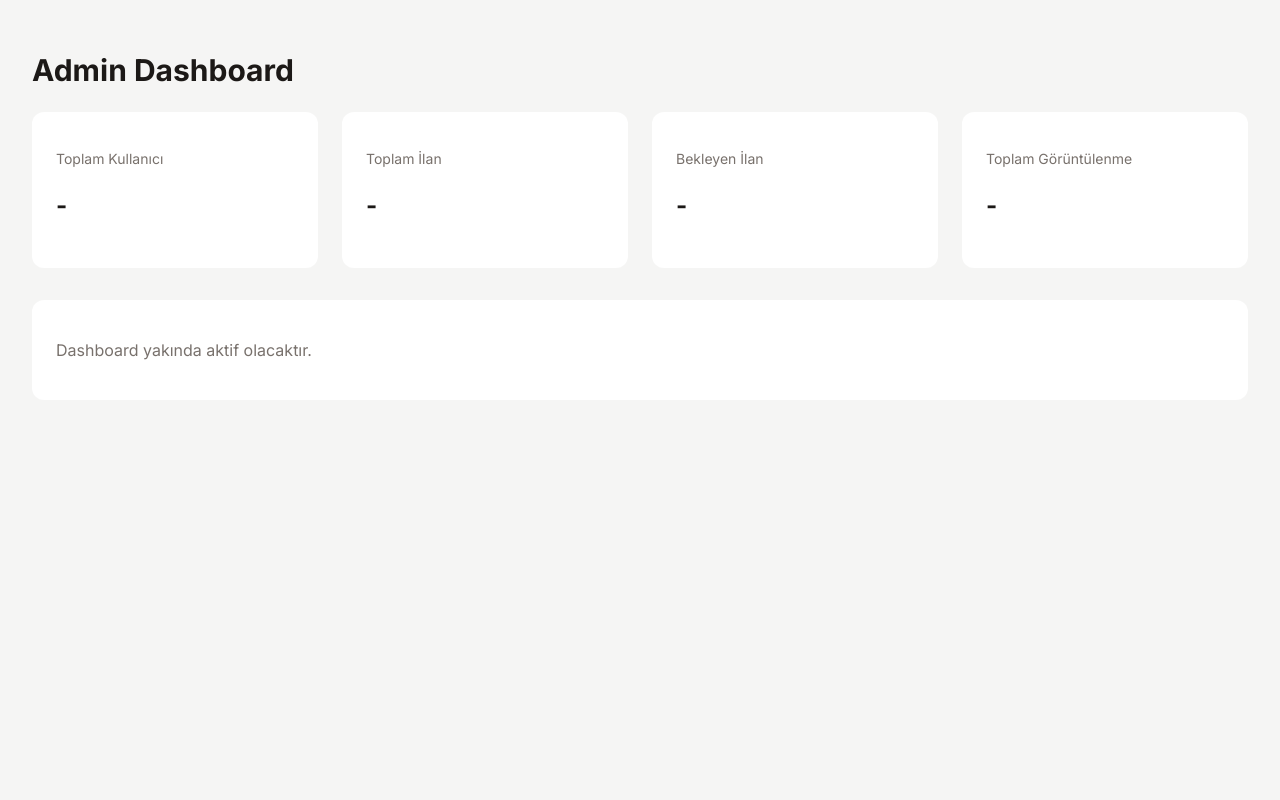
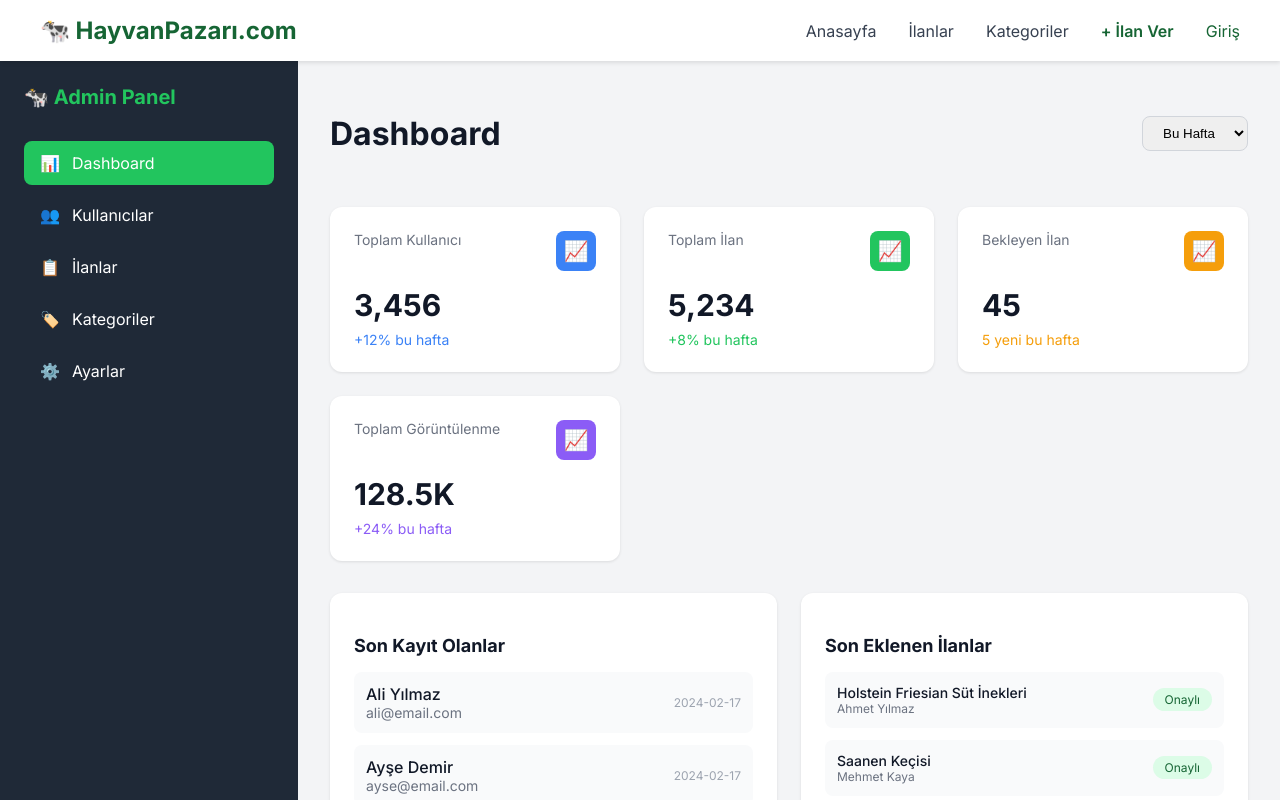
Before and after one commit to KafkazeC3/hayvanpazari, a Next.js app: page /admin in a window 1280 px wide. Shown: the top 800 px of the page. Built offline with nearby package versions, Linux system fonts and the light colour scheme.

Commit message:
Update admin dashboard with rich layout

```diff
--- a/src/pages/admin/index.tsx
+++ b/src/pages/admin/index.tsx
@@ -1,38 +1,175 @@
+'use client';
+
 import Head from 'next/head';
+import { useState } from 'react';
+import { NavbarSimple } from '@/components/NavbarSimple';
+import { FooterSimple } from '@/components/FooterSimple';
+import { mockListings } from '@/data/mockListings';
 
 export default function AdminDashboard() {
+  const [period, setPeriod] = useState('week');
+
+  const stats = [
+    { title: 'Toplam Kullanıcı', value: '3,456', change: '+12%', color: '#3b82f6' },
+    { title: 'Toplam İlan', value: '5,234', change: '+8%', color: '#22c55e' },
+    { title: 'Bekleyen İlan', value: '45', change: '5 yeni', color: '#f59e0b' },
+    { title: 'Toplam Görüntülenme', value: '128.5K', change: '+24%', color: '#8b5cf6' },
+  ];
+
+  const recentUsers = [
+    { name: 'Ali Yılmaz', email: 'ali@email.com', date: '2024-02-17' },
+    { name: 'Ayşe Demir', email: 'ayse@email.com', date: '2024-02-17' },
+    { name: 'Mehmet Kaya', email: 'mehmet@email.com', date: '2024-02-16' },
+    { name: 'Fatma Şahin', email: 'fatma@email.com', date: '2024-02-16' },
+    { name: 'Hasan Çelik', email: 'hasan@email.com', date: '2024-02-15' },
+  ];
+
+  const recentListings = mockListings.slice(0, 5);
+
   return (
     <>
       <Head>
-        <title>Admin Dashboard | HayvanPazarı.com</title>
+        <title>Admin Panel | HayvanPazarı.com</title>
       </Head>
-      <div style={{ minHeight: '100vh', backgroundColor: '#f5f5f4', padding: '2rem' }}>
-        <h1 style={{ fontSize: '1.875rem', fontWeight: 'bold', color: '#1c1917', marginBottom: '1.5rem' }}>
-          Admin Dashboard
-        </h1>
 
-        <div style={{ display: 'grid', gridTemplateColumns: 'repeat(auto-fill, minmax(240px, 1fr))', gap: '1.5rem', marginBottom: '2rem' }}>
-          <div style={{ backgroundColor: 'white', padding: '1.5rem', borderRadius: '12px' }}>
-            <p style={{ color: '#78716c', fontSize: '0.875rem', marginBottom: '0.5rem' }}>Toplam Kullanıcı</p>
-            <p style={{ fontSize: '1.5rem', fontWeight: 'bold', color: '#1c1917' }}>-</p>
+      <div style={{ minHeight: '100vh', background: '#f3f4f6' }}>
+        <NavbarSimple />
+
+        <div style={{ display: 'flex' }}>
+          {/* Sidebar */}
+          <div style={{ width: '250px', background: '#1f2937', minHeight: 'calc(100vh - 64px)', padding: '1.5rem' }}>
+            <div style={{ color: '#22c55e', fontSize: '1.25rem', fontWeight: 'bold', marginBottom: '2rem' }}>
+              🐄 Admin Panel
+            </div>
+
+            <nav style={{ display: 'flex', flexDirection: 'column', gap: '0.5rem' }}>
+              {[
+                { icon: '📊', label: 'Dashboard', active: true, href: '/admin' },
+                { icon: '👥', label: 'Kullanıcılar', href: '/admin/kullanicilar' },
+                { icon: '📋', label: 'İlanlar', href: '/admin/ilanlar' },
+                { icon: '🏷️', label: 'Kategoriler', href: '/admin/kategoriler' },
+                { icon: '⚙️', label: 'Ayarlar', href: '/admin/ayarlar' },
+              ].map((item) => (
+                <a
+                  key={item.label}
+                  href={item.href}
+                  style={{
+                    display: 'flex',
+                    alignItems: 'center',
+                    gap: '0.75rem',
+                    padding: '0.75rem 1rem',
+                    borderRadius: '0.5rem',
+                    background: item.active ? '#22c55e' : 'transparent',
+                    color: 'white',
+                    textDecoration: 'none',
+                    transition: 'background 0.2s'
+                  }}
+                >
+                  <span>{item.icon}</span>
+                  <span>{item.label}</span>
+                </a>
+              ))}
+            </nav>
           </div>
-          <div style={{ backgroundColor: 'white', padding: '1.5rem', borderRadius: '12px' }}>
-            <p style={{ color: '#78716c', fontSize: '0.875rem', marginBottom: '0.5rem' }}>Toplam İlan</p>
-            <p style={{ fontSize: '1.5rem', fontWeight: 'bold', color: '#1c1917' }}>-</p>
-          </div>
-          <div style={{ backgroundColor: 'white', padding: '1.5rem', borderRadius: '12px' }}>
-            <p style={{ color: '#78716c', fontSize: '0.875rem', marginBottom: '0.5rem' }}>Bekleyen İlan</p>
-            <p style={{ fontSize: '1.5rem', fontWeight: 'bold', color: '#1c1917' }}>-</p>
-          </div>
-          <div style={{ backgroundColor: 'white', padding: '1.5rem', borderRadius: '12px' }}>
-            <p style={{ color: '#78716c', fontSize: '0.875rem', marginBottom: '0.5rem' }}>Toplam Görüntülenme</p>
-            <p style={{ fontSize: '1.5rem', fontWeight: 'bold', color: '#1c1917' }}>-</p>
+
+          {/* Main Content */}
+          <div style={{ flex: 1, padding: '2rem' }}>
+            {/* Header */}
+            <div style={{ display: 'flex', justifyContent: 'space-between', alignItems: 'center', marginBottom: '2rem' }}>
+              <h1 style={{ fontSize: '2rem', color: '#111827' }}>Dashboard</h1>
+              <select
+                value={period}
+                onChange={(e) => setPeriod(e.target.value)}
+                style={{ padding: '0.5rem 1rem', border: '1px solid #d1d5db', borderRadius: '0.5rem' }}
+              >
+                <option value="today">Bugün</option>
+                <option value="week">Bu Hafta</option>
+                <option value="month">Bu Ay</option>
+                <option value="year">Bu Yıl</option>
+              </select>
+            </div>
+
+            {/* Stats Grid */}
+            <div style={{ display: 'grid', gridTemplateColumns: 'repeat(auto-fit, minmax(240px, 1fr))', gap: '1.5rem', marginBottom: '2rem' }}>
+              {stats.map((stat, idx) => (
+                <div key={idx} style={{ background: 'white', padding: '1.5rem', borderRadius: '0.75rem', boxShadow: '0 1px 3px rgba(0,0,0,0.1)' }}>
+                  <div style={{ display: 'flex', justifyContent: 'space-between', alignItems: 'flex-start', marginBottom: '1rem' }}>
+                    <div style={{ color: '#6b7280', fontSize: '0.875rem' }}>{stat.title}</div>
+                    <div style={{
+                      width: '40px',
+                      height: '40px',
+                      background: stat.color,
+                      borderRadius: '0.5rem',
+                      display: 'flex',
+                      alignItems: 'center',
+                      justifyContent: 'center',
+                      color: 'white',
+                      fontSize: '1.25rem'
+                    }}>
+                      📈
+                    </div>
+                  </div>
+                  <div style={{ fontSize: '1.875rem', fontWeight: 'bold', color: '#111827', marginBottom: '0.5rem' }}>
+                    {stat.value}
+                  </div>
+                  <div style={{ fontSize: '0.875rem', color: stat.color }}>
+                    {stat.change} bu {period === 'today' ? 'gün' : period === 'week' ? 'hafta' : period === 'month' ? 'ay' : 'yıl'}
+                  </div>
+                </div>
+              ))}
+            </div>
+
+            <div style={{ display: 'grid', gridTemplateColumns: '1fr 1fr', gap: '1.5rem' }}>
+              {/* Recent Users */}
+              <div style={{ background: 'white', padding: '1.5rem', borderRadius: '0.75rem', boxShadow: '0 1px 3px rgba(0,0,0,0.1)' }}>
+                <h3 style={{ fontSize: '1.125rem', color: '#111827', marginBottom: '1rem' }}>Son Kayıt Olanlar</h3>
+                <div style={{ display: 'flex', flexDirection: 'column', gap: '0.75rem' }}>
+                  {recentUsers.map((user, idx) => (
+                    <div key={idx} style={{ display: 'flex', justifyContent: 'space-between', alignItems: 'center', padding: '0.75rem', background: '#f9fafb', borderRadius: '0.5rem' }}>
+                      <div>
+                        <div style={{ fontWeight: 500, color: '#111827' }}>{user.name}</div>
+                        <div style={{ fontSize: '0.875rem', color: '#6b7280' }}>{user.email}</div>
+                      </div>
+                      <div style={{ fontSize: '0.75rem', color: '#9ca3af' }}>{user.date}</div>
+                    </div>
+                  ))}
+                </div>
+                <a href="/admin/kullanicilar" style={{ display: 'block', textAlign: 'center', marginTop: '1rem', color: '#22c55e', textDecoration: 'none' }}>
+                  Tümünü Gör →
+                </a>
+              </div>
+
+              {/* Recent Listings */}
+              <div style={{ background: 'white', padding: '1.5rem', borderRadius: '0.75rem', boxShadow: '0 1px 3px rgba(0,0,0,0.1)' }}>
+                <h3 style={{ fontSize: '1.125rem', color: '#111827', marginBottom: '1rem' }}>Son Eklenen İlanlar</h3>
+                <div style={{ display: 'flex', flexDirection: 'column', gap: '0.75rem' }}>
+                  {recentListings.map((listing) => (
+                    <div key={listing.id} style={{ display: 'flex', justifyContent: 'space-between', alignItems: 'center', padding: '0.75rem', background: '#f9fafb', borderRadius: '0.5rem' }}>
+                      <div>
+                        <div style={{ fontWeight: 500, color: '#111827', fontSize: '0.875rem' }}>{listing.title}</div>
+                        <div style={{ fontSize: '0.75rem', color: '#6b7280' }}>{listing.seller.name}</div>
+                      </div>
+                      <div style={{
+                        padding: '0.25rem 0.75rem',
+                        background: '#dcfce7',
+                        color: '#166534',
+                        borderRadius: '9999px',
+                        fontSize: '0.75rem'
+                      }}>
+                        Onaylı
+                      </div>
+                    </div>
+                  ))}
+                </div>
+                <a href="/admin/ilanlar" style={{ display: 'block', textAlign: 'center', marginTop: '1rem', color: '#22c55e', textDecoration: 'none' }}>
+                  Tümünü Gör →
+                </a>
+              </div>
+            </div>
           </div>
         </div>
 
-        <div style={{ backgroundColor: 'white', padding: '1.5rem', borderRadius: '12px' }}>
-          <p style={{ color: '#78716c' }}>Dashboard yakında aktif olacaktır.</p>
-        </div>
+        <FooterSimple />
       </div>
     </>
   );
```
